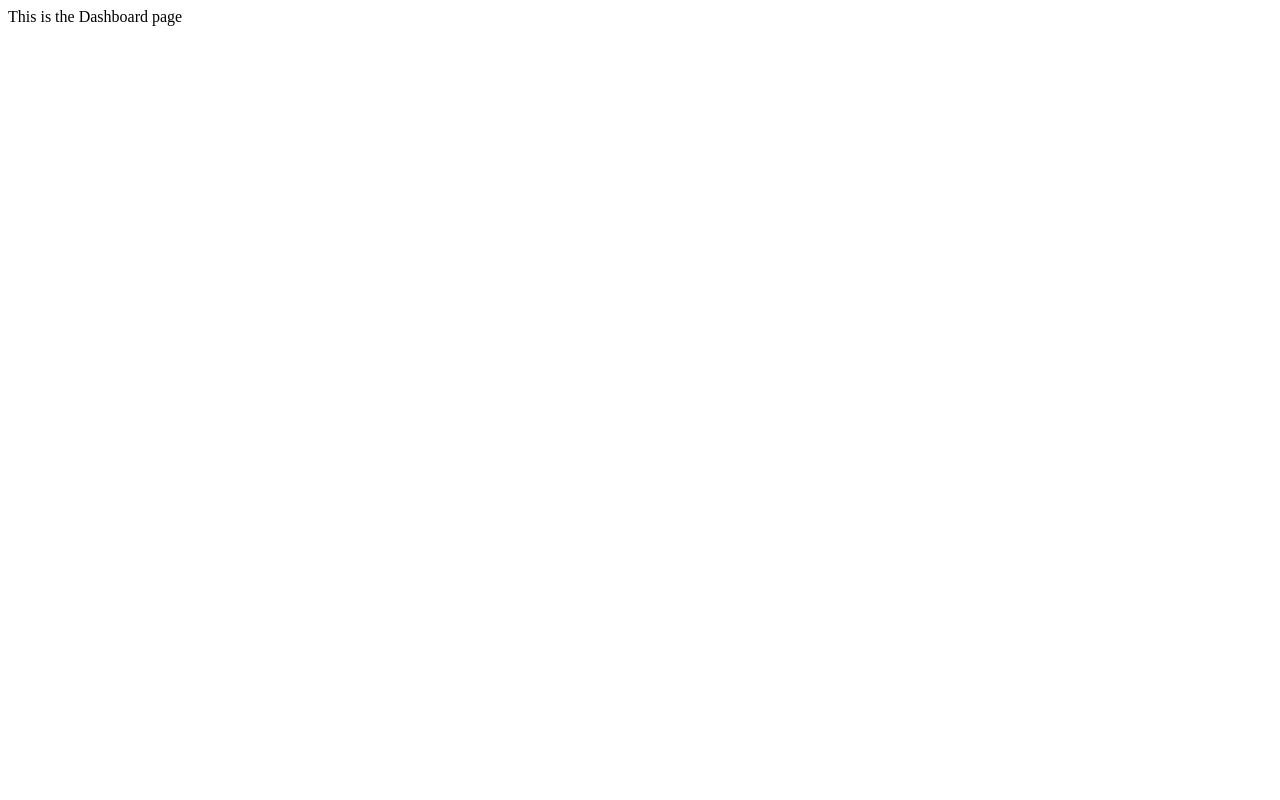
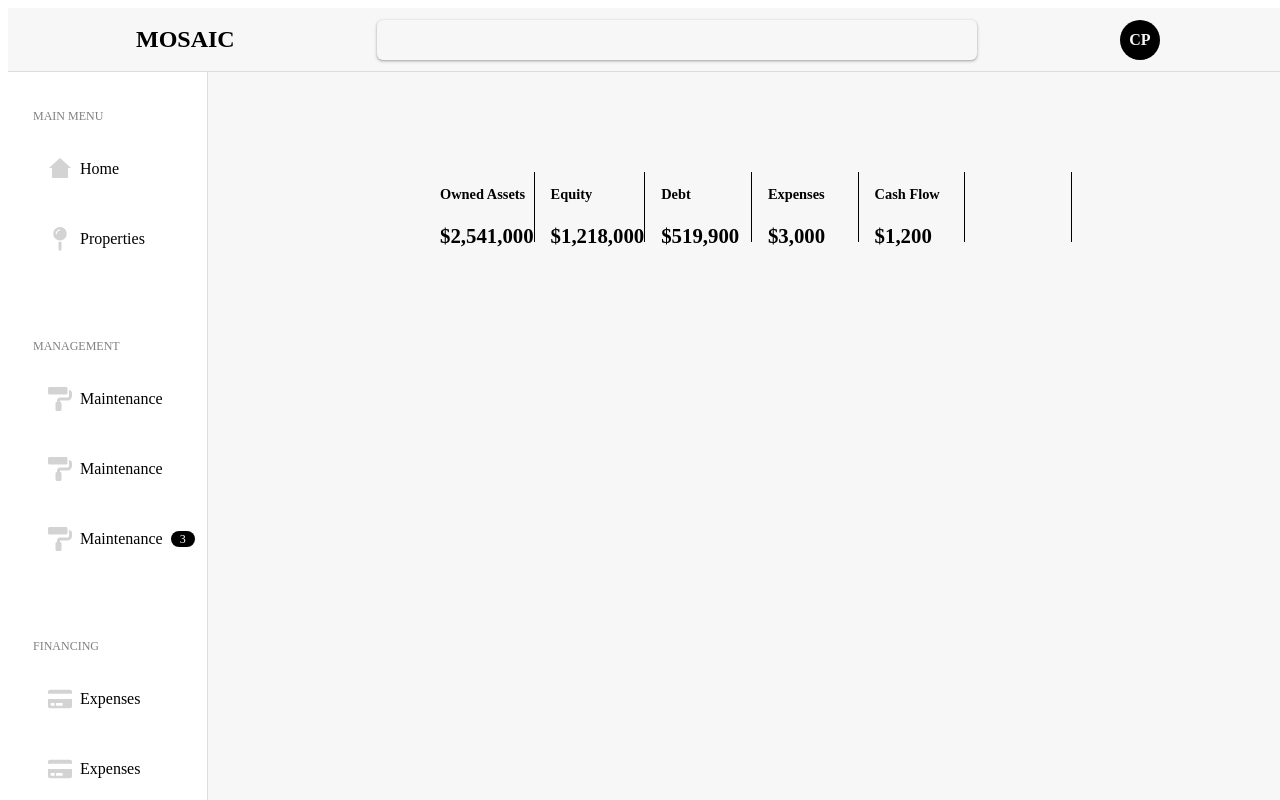
Before and after one commit to parkerchris/nextjsgraphql, a Next.js app: page /dashboard in a window 1280 px wide. Shown: the top 800 px of the page. Built offline with nearby package versions, Linux system fonts and the light colour scheme.

Commit message:
Style dynamic property pages.

```diff
--- a/pages/dashboard.js
+++ b/pages/dashboard.js
@@ -1,5 +1,38 @@
+import Layout from '../components/Layout'
+import styles from '../styles/Dashboard.module.css'
+
 export default function Dashboard() {
     return (
-        <div>This is the Dashboard page</div>
+        <Layout>
+            <div className={styles.mainContentContainer}>
+                <div className={styles.analyticsContainer}>
+                    <div className={styles.singleAnalyticsContainer}>
+                        <h3 className={styles.h3}>Owned Assets</h3>
+                        <p className={styles.p}>$2,541,000</p>
+                    </div>
+                    <div className={styles.singleAnalyticsContainer}>
+                        <h3 className={styles.h3}>Equity</h3>
+                        <p className={styles.p}>$1,218,000</p>
+                    </div>
+                    <div className={styles.singleAnalyticsContainer}>
+                        <h3 className={styles.h3}>Debt</h3>
+                        <p className={styles.p}>$519,900</p>
+                    </div>
+                    <div className={styles.singleAnalyticsContainer}>
+                        <h3 className={styles.h3}>Expenses</h3>
+                        <p className={styles.p}>$3,000</p>
+                    </div>
+                    <div className={styles.singleAnalyticsContainer}>
+                        <h3 className={styles.h3}>Cash Flow</h3>
+                        <p className={styles.p}>$1,200</p>
+                    </div>
+                    <div className={styles.singleAnalyticsContainer}>
+                        <h3 className={styles.h3}></h3>
+                        <p className={styles.p}></p>
+                    </div>
+
+                </div>
+            </div>
+        </Layout>
     )
 }
--- a/pages/index.js
+++ b/pages/index.js
@@ -105,7 +105,7 @@ export default function Home({properties}) {
         <div className={styles.mainBodyContainer}>
           <div className={styles.mainBodyInnerContainer}>
             <div className={styles.containerLeft}>
-              <h1 className={styles.h1}>A Platform to Manage and Track<br/>Real Estate Portfolios at Scale</h1>
+              <h1 className={styles.h1}>A Platform to Manage and Grow<br/>Real Estate Portfolios at Scale</h1>
               <h2 className={styles.h2}>Real estate professiols use this platform to do the things<br/>that make them make more money and more money<br/>is more money</h2>
               <button className={styles.getStarted}>Get Started</button>
 {/*               <p className={styles.small}>Completely free, forever</p>
--- /dev/null
+++ b/styles/Dashboard.module.css
@@ -0,0 +1,34 @@
+.mainContentContainer {
+    background-color: rgb(247, 247, 247);
+    height: 100%;
+    width: 100%;
+    display: flex;
+    flex-direction: column;
+    align-items: center;
+}
+
+.analyticsContainer {
+    width: 60%;
+    height: 70px;
+    display: flex;
+    align-items: center;
+    justify-content: space-between;
+    margin-top: 100px;
+}
+
+.singleAnalyticsContainer {
+    padding-left: 1rem;
+    border-right: 1px solid black;
+    height: 100%;
+    width: 100%;
+}
+
+.h3 {
+    font-size: 0.9rem;
+    font-weight: 600;
+}
+
+.p {
+    font-size: 1.3rem;
+    font-weight: 900;
+}
```
Also changed, not shown: pages/property/[slug].js (+58 -17 lines), styles/globals.css (+80 -13 lines), public/gradient_oc_large.jpg (added), public/kentfield.jpg (added).
